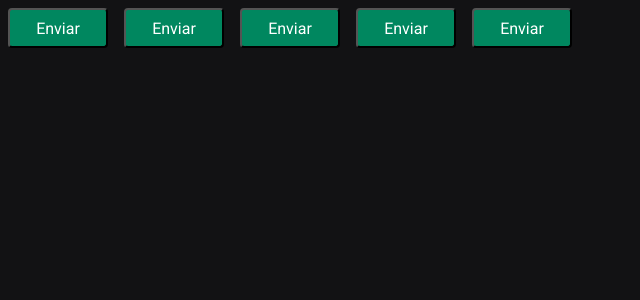
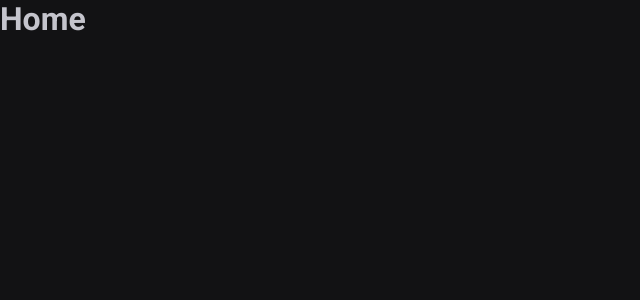
Before and after one commit to AlvaroOrlando/Ignite-Timer-Typescript, a React (Vite) app: page / in a window 1280 px wide. Shown: the top 300 px of the page, without its empty margins (0-640 px from the left). Built offline with nearby package versions, Linux system fonts and the light colour scheme.

Commit message:
adicição das rotas Home e History

```diff
--- a/package.json
+++ b/package.json
@@ -7,12 +7,13 @@
     "dev": "vite",
     "build": "tsc && vite build",
     "preview": "vite preview",
-    "lint":"eslint src --ext .ts,.tsx",
-    "lint-fix":"eslint src --ext .ts,.tsx --fix"
+    "lint": "eslint src --ext .ts,.tsx",
+    "lint-fix": "eslint src --ext .ts,.tsx --fix"
   },
   "dependencies": {
     "react": "^18.2.0",
     "react-dom": "^18.2.0",
+    "react-router-dom": "^6.7.0",
     "styled-components": "^5.3.6"
   },
   "devDependencies": {
--- a/src/App.tsx
+++ b/src/App.tsx
@@ -1,17 +1,15 @@
-import { Button } from './components/Button'
 import { ThemeProvider } from 'styled-components'
 import { defaultTheme } from './styles/themes/default'
 import { GlobalStyle } from './styles/global'
+import { Router } from './components/Router'
+import { BrowserRouter } from 'react-router-dom'
 
 export function App() {
   return (
     <ThemeProvider theme={defaultTheme}>
-      <Button variant="primary" />
-      <Button variant="secondary" />
-      <Button variant="warning" />
-      <Button variant="danger" />
-      <Button variant="sucess" />
-
+      <BrowserRouter>
+        <Router />
+      </BrowserRouter>
       <GlobalStyle />
     </ThemeProvider>
   )
--- a/src/components/Button.styles.ts
+++ /dev/null
@@ -1,34 +0,0 @@
-import styled from 'styled-components'
-
-export type ButtonVariant =
-  | 'primary'
-  | 'secondary'
-  | 'warning'
-  | 'danger'
-  | 'sucess'
-
-interface ButtonContainerProps {
-  variant: ButtonVariant
-}
-
-const buttonVariants = {
-  primary: 'blue',
-  secondary: 'yellow',
-  warning: 'orange',
-  danger: 'red',
-  sucess: 'green',
-}
-
-export const ButtonContainer = styled.button<ButtonContainerProps>`
-  width: 100px;
-  height: 40px;
-  margin: 8px;
-  border-radius: 4px;
-
-  color: ${(props) => props.theme.white};
-  background-color: ${(props) => props.theme['green-500']};
-
-  /* ${(props) => {
-    return `background-color: ${buttonVariants[props.variant]}`
-  }} */
-`
--- a/src/components/Button.tsx
+++ /dev/null
@@ -1,9 +0,0 @@
-import { ButtonContainer, ButtonVariant } from './Button.styles'
-
-interface ButtonProps {
-  variant: ButtonVariant
-}
-
-export function Button({ variant }: ButtonProps) {
-  return <ButtonContainer variant={variant}>Enviar</ButtonContainer>
-}
--- /dev/null
+++ b/src/components/Router.tsx
@@ -0,0 +1,12 @@
+import { Routes, Route } from 'react-router-dom'
+import { History } from '../pages/History'
+import { Home } from '../pages/home'
+
+export function Router() {
+  return (
+    <Routes>
+      <Route path="/" element={<Home />} />
+      <Route path="/history" element={<History />} />
+    </Routes>
+  )
+}
--- /dev/null
+++ b/src/pages/History.tsx
@@ -0,0 +1,3 @@
+export function History() {
+  return <h1>History</h1>
+}
--- /dev/null
+++ b/src/pages/home.tsx
@@ -0,0 +1,3 @@
+export function Home() {
+  return <h1>Home</h1>
+}
```
Also changed, not shown: 1 other file (tests, documents, lock files or other folders).
